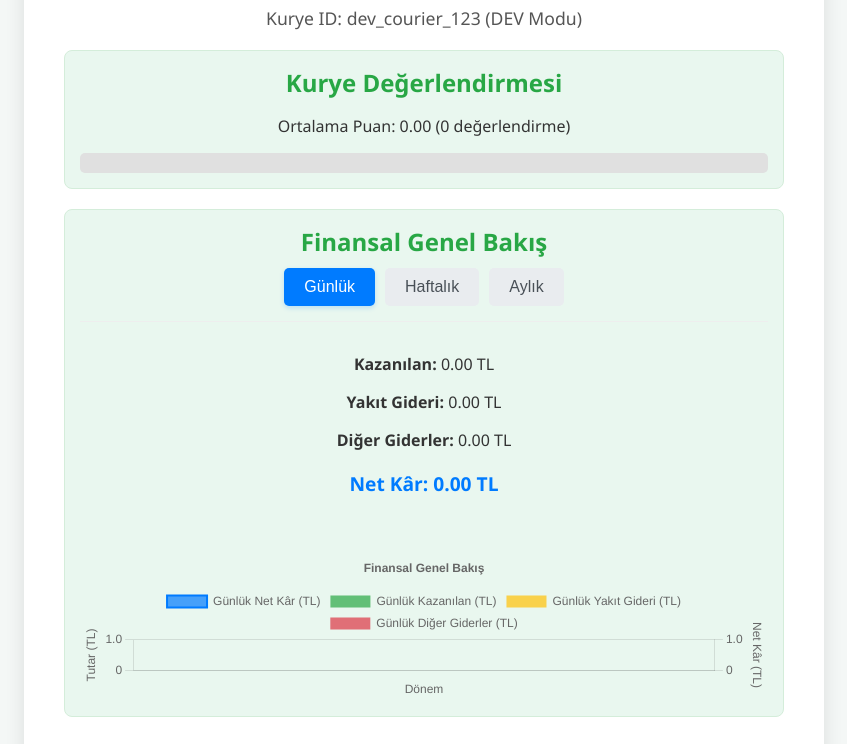
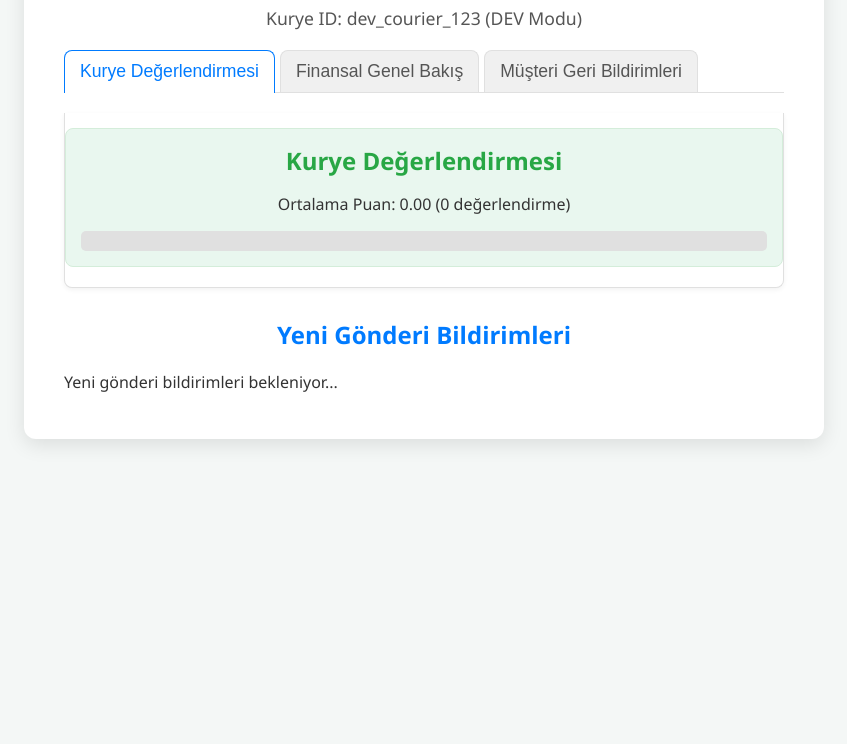
Before and after one commit to qemsexordu/Blablacargo, a website: page web/courier.html in a window 1280 px wide. Shown: the part 130-874 px from the top of the page, without its empty margins (216-1063 px from the left). After the commit the page ends 800 px from the top, so only its background shows below. Drawn offline with nearby package versions, Linux system fonts and the light colour scheme.

Commit message:
feat: Enhance courier panel UI, fix tabs, and restore Chart.js graph.

```diff
--- a/web/courier.html
+++ b/web/courier.html
@@ -6,6 +6,7 @@
     <title>KapGel - Kurye Paneli</title>
     <link rel="manifest" href="/manifest.json">
     <script src="https://cdn.jsdelivr.net/npm/chart.js"></script>
+
     <style>
         body {
             font-family: 'Segoe UI', Tahoma, Geneva, Verdana, sans-serif;
@@ -63,7 +64,7 @@
             left: 0;
             right: 0;
             bottom: 0;
-            background-color: #ccc;
+            background-color: #dc3545;
             transition: .4s;
             border-radius: 34px;
         }
@@ -183,6 +184,44 @@
             border-top: 1px solid #eee;
             margin-top: 15px;
         }
+        .tab-navigation {
+            border-bottom: 1px solid #e0e0e0;
+            margin-bottom: 20px;
+        }
+        .tab-btn {
+            background-color: #f0f0f0;
+            border: 1px solid #e0e0e0;
+            border-bottom: none;
+            padding: 10px 15px;
+            cursor: pointer;
+            font-size: 1.1em;
+            font-weight: 500;
+            color: #555;
+            border-top-left-radius: 8px;
+            border-top-right-radius: 8px;
+            transition: background-color 0.2s ease-in-out;
+            margin-right: 5px;
+        }
+        .tab-btn:hover {
+            background-color: #e0e0e0;
+        }
+        .tab-btn.active {
+            background-color: #ffffff;
+            border-color: #007bff;
+            color: #007bff;
+            position: relative;
+            z-index: 1;
+            margin-bottom: -1px; /* Overlap border */
+        }
+        .tab-pane {
+            padding-top: 15px;
+            border: 1px solid #e0e0e0;
+            border-top: none;
+            border-bottom-left-radius: 8px;
+            border-bottom-right-radius: 8px;
+            background-color: #ffffff;
+            box-shadow: 0 2px 5px rgba(0,0,0,0.05);
+        }
     </style>
 </head>
 <body>
@@ -197,6 +236,14 @@
         </div>
         <div id="courierIdDisplay" style="text-align: center; margin-bottom: 20px; font-size: 1.1em; font-weight: 500; color: #555;">Kurye ID: Bağlanıyor...</div>
 
+        <div class="tab-navigation" style="display: flex; justify-content: flex-start; margin-bottom: 20px;">
+            <button class="tab-btn active" data-tab="courierRating">Kurye Değerlendirmesi</button>
+            <button class="tab-btn" data-tab="financialOverview">Finansal Genel Bakış</button>
+            <button class="tab-btn" data-tab="customerFeedback">Müşteri Geri Bildirimleri</button>
+        </div>
+
+        <div id="tabContent">
+            <div id="courierRating" class="tab-pane active">
                 <div id="courierStats" class="rating-display">
                     <h2>Kurye Değerlendirmesi</h2>
                     <p>Ortalama Puan: <span id="averageRatingDisplay">0.00</span> (<span id="totalRatingsDisplay">0</span> değerlendirme)</p>
@@ -204,36 +251,64 @@
                         <div class="progress-bar" id="ratingProgressBar"></div>
                     </div>
                 </div>
+            </div>
 
-        <div id="financialOverview" class="rating-display" style="margin-top: 20px;">
+            <div id="financialOverview" class="tab-pane" style="display:none;">
+                <div class="rating-display" style="margin-top: 0;"> <!-- margin-top removed as it's now inside a tab -->
                     <h2>Finansal Genel Bakış</h2>
                     <div style="display: flex; justify-content: center; margin-bottom: 15px;">
                         <button class="tab-button active" data-timeframe="daily">Günlük</button>
                         <button class="tab-button" data-timeframe="weekly">Haftalık</button>
                         <button class="tab-button" data-timeframe="monthly">Aylık</button>
                     </div>
-            <div id="summaryContent">
-                <div id="dailySummaryContent" class="summary-tab-content active">
+
+                    <!-- Grid container for summary and chart -->
+                    <div style="display: grid; grid-template-columns: 1fr 2fr; gap: 20px; align-items: start;">
+
+                        <!-- Left Side: Summary Content -->
+                        <div id="summaryContent" style="border: 1px solid #eee; padding: 15px; border-radius: 8px;">
+                            <div id="dailySummaryContent" class="summary-tab-content active" style="margin-top:0; border-top:none; padding:0;">
+                                <h4 style="margin-top:0; color: #007bff;">Günlük Özet</h4>
                                 <p><strong>Kazanılan:</strong> <span id="summaryEarned">0.00</span> TL</p>
                                 <p><strong>Yakıt Gideri:</strong> <span id="summaryFuelExpense">0.00</span> TL</p>
                                 <p><strong>Diğer Giderler:</strong> <span id="summaryOtherExpenses">0.00</span> TL</p>
                                 <p style="font-size: 1.2em; font-weight: bold; color: #007bff;"><strong>Net Kâr:</strong> <span id="summaryNetProfit">0.00</span> TL</p>
                             </div>
-                <div id="weeklySummaryContent" class="summary-tab-content" style="display:none;">
+                            <div id="weeklySummaryContent" class="summary-tab-content" style="display:none; margin-top:0; border-top:none; padding:0;">
+                                <h4 style="margin-top:0; color: #007bff;">Haftalık Özet</h4>
                                 <p><strong>Kazanılan:</strong> <span id="weeklyEarned">0.00</span> TL</p>
                                 <p><strong>Yakıt Gideri:</strong> <span id="weeklyFuelExpense">0.00</span> TL</p>
                                 <p><strong>Diğer Giderler:</strong> <span id="weeklyOtherExpenses">0.00</span> TL</p>
                                 <p style="font-size: 1.2em; font-weight: bold; color: #007bff;"><strong>Net Kâr:</strong> <span id="weeklyNetProfit">0.00</span> TL</p>
                             </div>
-                <div id="monthlySummaryContent" class="summary-tab-content" style="display:none;">
+                            <div id="monthlySummaryContent" class="summary-tab-content" style="display:none; margin-top:0; border-top:none; padding:0;">
+                                <h4 style="margin-top:0; color: #007bff;">Aylık Özet</h4>
                                 <p><strong>Kazanılan:</strong> <span id="monthlyEarned">0.00</span> TL</p>
-                    <p><strong>Yakıt Gideri:</strong> <span id="weeklyFuelExpense">0.00</span> TL</p>
-                    <p><strong>Diğer Giderler:</strong> <span id="weeklyOtherExpenses">0.00</span> TL</p>
+                                <p><strong>Yakıt Gideri:</strong> <span id="monthlyFuelExpense">0.00</span> TL</p>
+                                <p><strong>Diğer Giderler:</strong> <span id="monthlyOtherExpenses">0.00</span> TL</p>
                                 <p style="font-size: 1.2em; font-weight: bold; color: #007bff;"><strong>Net Kâr:</strong> <span id="monthlyNetProfit">0.00</span> TL</p>
                             </div>
                         </div>
-            <div style="width: 100%; margin-top: 20px;">
+
+                        <!-- Right Side: Chart -->
+                        <div style="min-height: 300px;">
                             <canvas id="financialChart"></canvas>
+                        </div>
+
+                    </div>
+                </div>
+            </div>
+
+            <div id="customerFeedback" class="tab-pane" style="display:none;">
+                <div class="feedback-section" style="margin-top: 0; padding-top: 0;"> <!-- Remove top margin/padding as it's now inside a tab -->
+                    <h2>Müşteri Geri Bildirimleri</h2>
+                    <div style="text-align: center; margin-bottom: 20px;">
+                        <button id="viewFeedbackBtn" style="padding: 10px 20px; background-color: #007bff; color: white; border: none; border-radius: 5px; cursor: pointer; font-size: 1em;">Geri Bildirimleri Gör</button>
+                    </div>
+                    <div id="feedbackList">
+                        <p style="text-align: center; color: #6c757d;">Henüz geri bildirim bulunmuyor.</p>
+                    </div>
+                </div>
             </div>
         </div>
 
@@ -242,15 +317,6 @@
             <button id="goToVerificationBtn" style="padding: 10px 20px; background-color: #ffc107; color: #333; border: none; border-radius: 5px; cursor: pointer; font-size: 1em;">Kimlik Doğrulama Sayfasına Git</button>
         </div>
 
-        <div class="feedback-section">
-            <h2>Müşteri Geri Bildirimleri</h2>
-            <div style="text-align: center; margin-bottom: 20px;">
-                <button id="viewFeedbackBtn" style="padding: 10px 20px; background-color: #007bff; color: white; border: none; border-radius: 5px; cursor: pointer; font-size: 1em;">Geri Bildirimleri Gör</button>
-            </div>
-            <div id="feedbackList">
-                <p style="text-align: center; color: #6c757d;">Henüz geri bildirim bulunmuyor.</p>
-            </div>
-        </div>
 
         <div id="shipmentsList" style="margin-top: 30px;">
             <h2 style="text-align: center; color: #007bff; margin-bottom: 20px;">Yeni Gönderi Bildirimleri</h2>
@@ -507,14 +573,58 @@
         function initializePanel() {
             // These functions will now operate with dummy/empty data
             loadShipmentHistory();
-            showSummary('daily');
 
-            tabButtons.forEach(button => {
+            // Rename for clarity - these are for the financial overview's daily/weekly/monthly tabs
+            const financialTabButtons = document.querySelectorAll('.rating-display .tab-button');
+            const financialSummaryContents = document.querySelectorAll('.summary-tab-content');
+
+            showSummary('daily'); // Initialize financial overview to daily
+
+            financialTabButtons.forEach(button => {
                 button.addEventListener('click', () => {
+                    // Ensure only one financial tab is active
+                    financialTabButtons.forEach(btn => btn.classList.remove('active'));
+                    financialSummaryContents.forEach(content => content.style.display = 'none');
+                    button.classList.add('active');
+
                     const timeframe = button.dataset.timeframe;
                     showSummary(timeframe);
                 });
             });
+
+            // Main tab switching logic - moved inside initializePanel
+            const mainTabButtons = document.querySelectorAll('.tab-navigation .tab-btn');
+            const mainTabPanes = document.querySelectorAll('#tabContent .tab-pane');
+
+            mainTabButtons.forEach(button => {
+                button.addEventListener('click', () => {
+                    // Hide all panes and deactivate all buttons first
+                    mainTabPanes.forEach(pane => {
+                        pane.style.display = 'none';
+                        pane.classList.remove('active');
+                    });
+                    mainTabButtons.forEach(btn => {
+                        btn.classList.remove('active');
+                    });
+
+                    // Activate the clicked button and its corresponding pane
+                    button.classList.add('active');
+                    const targetPane = document.getElementById(button.dataset.tab);
+                    if (targetPane) {
+                        targetPane.style.display = 'block';
+                        targetPane.classList.add('active');
+                    }
+                });
+            });
+
+            // Set initial main tab state (Courier Rating should be active by default)
+            const initialTabButton = document.querySelector('.tab-navigation .tab-btn.active');
+            const initialTabPaneId = initialTabButton.dataset.tab;
+            const initialTabPane = document.getElementById(initialTabPaneId);
+            if (initialTabPane) {
+                initialTabPane.style.display = 'block';
+            }
+
 
             // WebSocket connection is commented out to prevent errors with dummy ID
             // const wsProtocol = window.location.protocol === 'https:' ? 'wss:' : 'ws:';
@@ -531,11 +641,11 @@
                     // ws.send(JSON.stringify({ type: 'status_update', data: { status: 'active' } }));
                 } else {
                     statusLabel.textContent = 'Pasif';
-                    statusLabel.style.color = '#6c757d';
+                    statusLabel.style.color = '#dc3545';
                     // stopLocationTracking(); // Disabled for dummy ID
                     // ws.send(JSON.stringify({ type: 'status_update', data: { status: 'inactive' } }));
                 }
-                alert('Kurye durumu değiştirildi: ' + (isCourierActive ? 'Aktif' : 'Pasif') + ' (Bu sadece görseldir, backend bağlantısı yok)');
+
             });
 
             // WebSocket handlers are removed/commented out
@@ -549,8 +659,6 @@
 
             fetchCourierStats(); // Call to dummy version
         }
-
-
         async function fetchCourierStats() {
              console.log('fetchCourierStats DEV modunda devre dışı bırakıldı.');
              averageRatingDisplay.textContent = '0.00';
```
Lines whose indentation alone changed are shown as unchanged.
